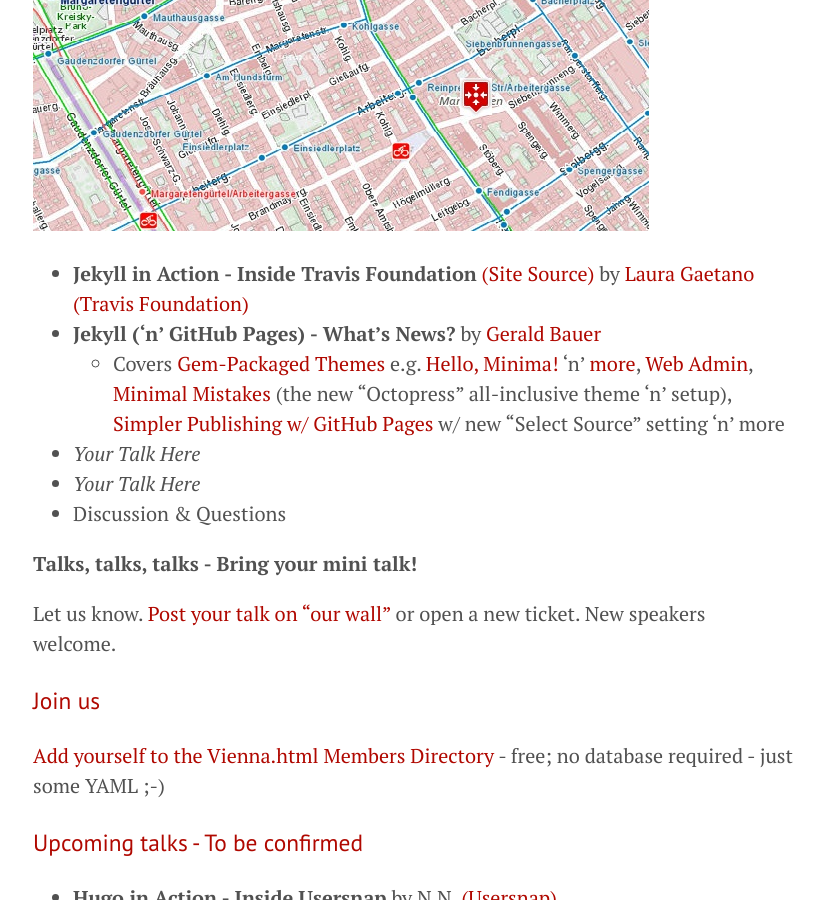
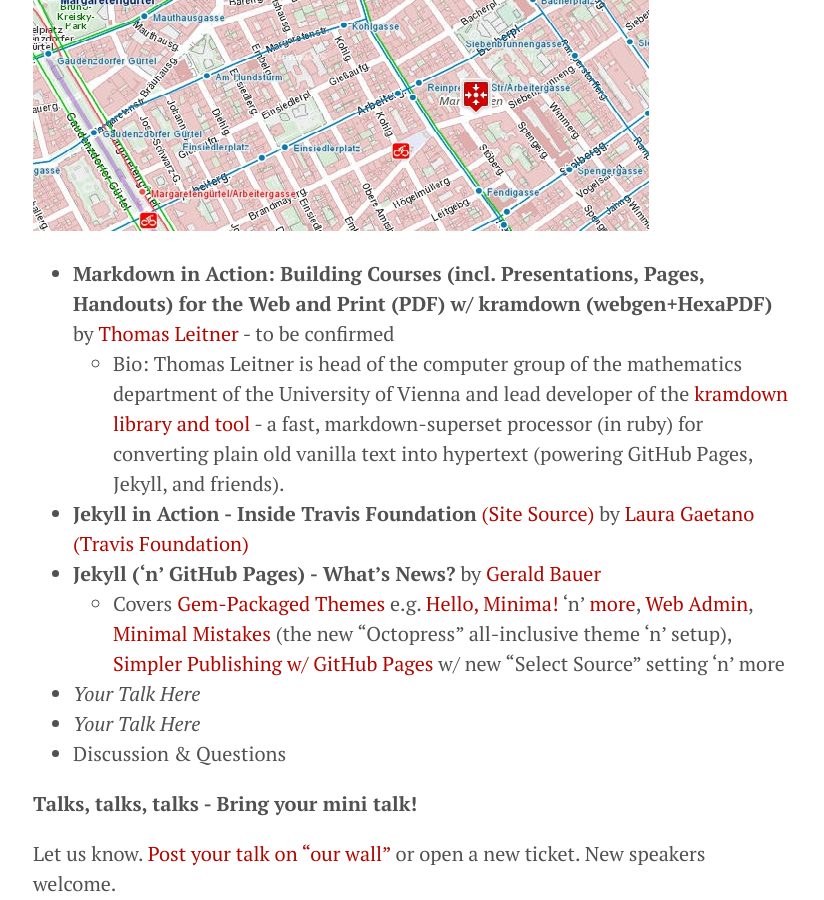
Before and after one commit to goodbyeaustria/archive, a Jekyll site: the page built from index.md, in a window 1280 px wide and 900 px high, scrolled down 942 px. Shown: the whole window, without its empty margins (227-1051 px from the left). Built offline with Jekyll 4.4.1, drawn with Linux system fonts in a browser that asks for light colours.

Commit message:
add kramdown in action talk

```diff
--- a/index.md
+++ b/index.md
@@ -30,6 +30,8 @@
 
 ![](i/sektor5map.jpg)
 
+- **Markdown in Action: Building Courses (incl. Presentations, Pages, Handouts) for the Web and Print (PDF) w/ kramdown (webgen+HexaPDF)** by  [Thomas Leitner](https://github.com/gettalong) - to be confirmed
+    - Bio: Thomas Leitner is head of the computer group of the mathematics department of the University of Vienna and lead developer of the [kramdown library and tool](http://kramdown.gettalong.org) - a fast, markdown-superset processor (in ruby) for converting plain old vanilla text into hypertext (powering GitHub Pages, Jekyll, and friends).
 - **Jekyll in Action - Inside Travis Foundation** [(Site Source)](https://github.com/travis-ci/travis-foundation) by [Laura Gaetano](https://github.com/alicetragedy) [(Travis Foundation)](http://foundation.travis-ci.org)
 - **Jekyll ('n' GitHub Pages) - What's News?** by [Gerald Bauer](https://github.com/geraldb)
     - Covers [Gem-Packaged Themes](http://jekyllrb.com/docs/themes/) e.g. [Hello, Minima!](https://github.com/henrythemes/hello-minima-theme) 'n' [more](https://github.com/planetjekyll/awesome-jekyll-themes), [Web Admin](https://github.com/jekyll/jekyll-admin), [Minimal Mistakes](https://mmistakes.github.io/minimal-mistakes/) (the new "Octopress" all-inclusive theme 'n' setup), [Simpler Publishing w/ GitHub Pages](https://github.com/blog/2228-simpler-github-pages-publishing) w/ new "Select Source" setting 'n' more
```
